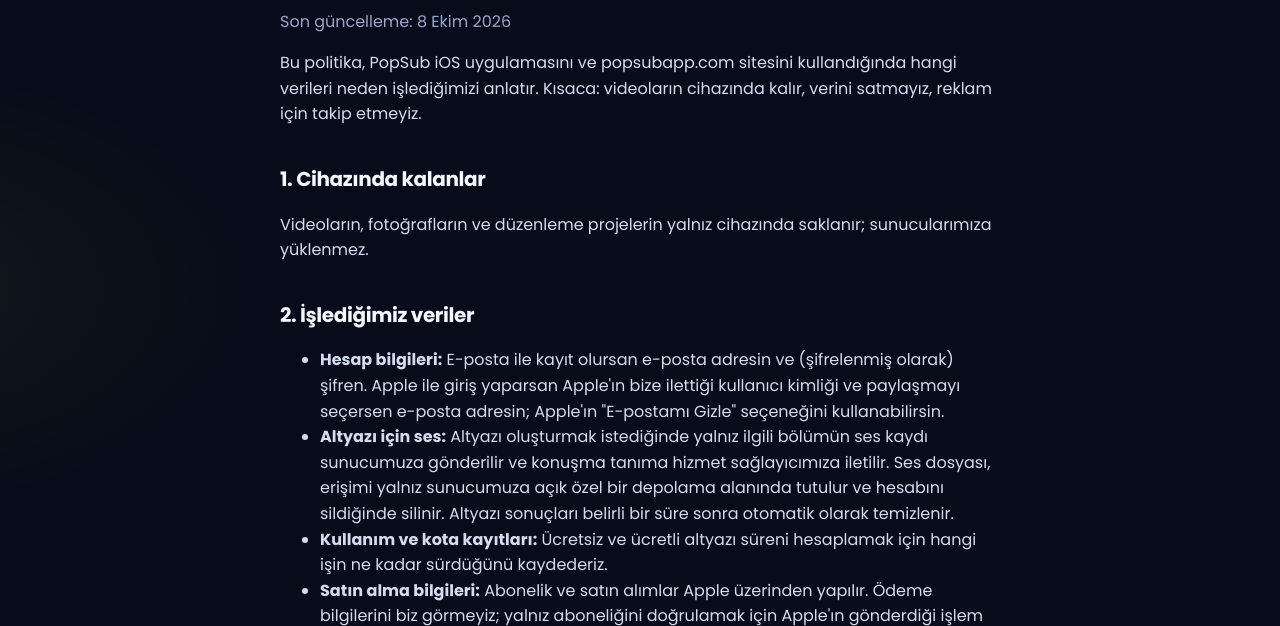
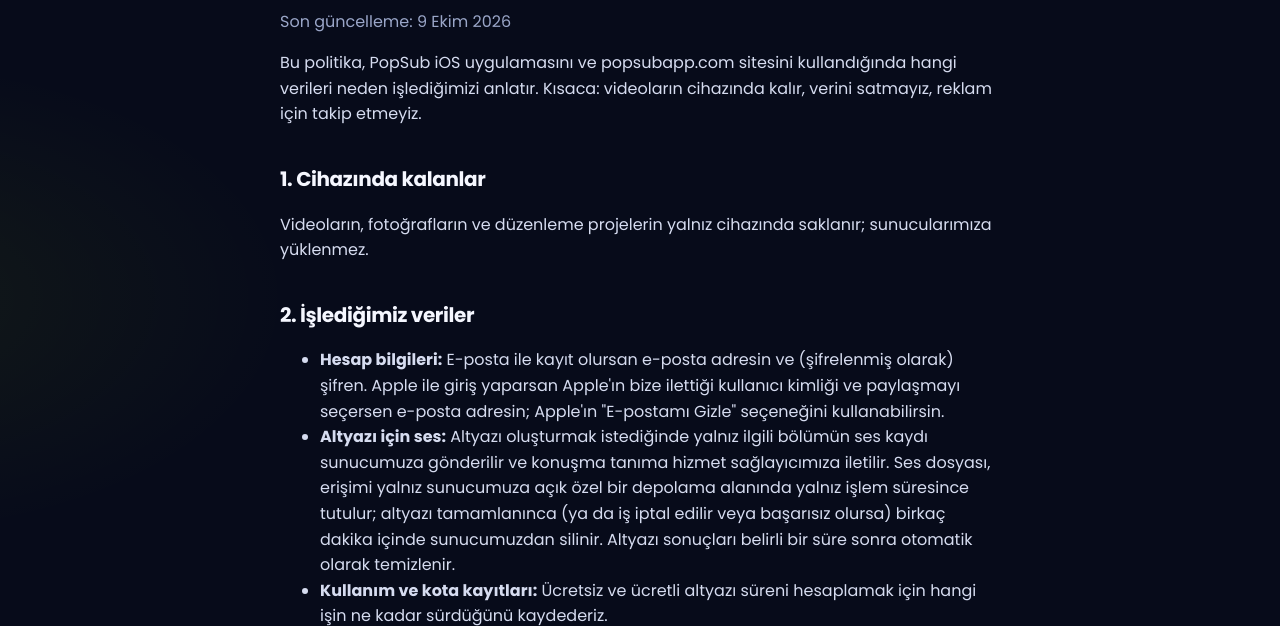
Before and after one commit to Eyyogang/popsubapp-site, a plain HTML site: page gizlilik/index.html in a window 1280 px wide. Shown: the part 182-808 px from the top of the page. Drawn offline with Linux system fonts and the light colour scheme.

Commit message:
Gizlilik: ses dosyası iş bitince silinir

```diff
--- a/gizlilik/index.html
+++ b/gizlilik/index.html
@@ -21,7 +21,7 @@
 
   <main class="wrap doc">
     <h1>Gizlilik Politikası</h1>
-    <p class="meta">Son güncelleme: 8 Ekim 2026</p>
+    <p class="meta">Son güncelleme: 9 Ekim 2026</p>
     <p>Bu politika, PopSub iOS uygulamasını ve popsubapp.com sitesini kullandığında hangi verileri neden işlediğimizi anlatır. Kısaca: videoların cihazında kalır, verini satmayız, reklam için takip etmeyiz.</p>
 
     <h2>1. Cihazında kalanlar</h2>
@@ -30,7 +30,7 @@
     <h2>2. İşlediğimiz veriler</h2>
     <ul>
       <li><strong>Hesap bilgileri:</strong> E-posta ile kayıt olursan e-posta adresin ve (şifrelenmiş olarak) şifren. Apple ile giriş yaparsan Apple'ın bize ilettiği kullanıcı kimliği ve paylaşmayı seçersen e-posta adresin; Apple'ın "E-postamı Gizle" seçeneğini kullanabilirsin.</li>
-      <li><strong>Altyazı için ses:</strong> Altyazı oluşturmak istediğinde yalnız ilgili bölümün ses kaydı sunucumuza gönderilir ve konuşma tanıma hizmet sağlayıcımıza iletilir. Ses dosyası, erişimi yalnız sunucumuza açık özel bir depolama alanında tutulur ve hesabını sildiğinde silinir. Altyazı sonuçları belirli bir süre sonra otomatik olarak temizlenir.</li>
+      <li><strong>Altyazı için ses:</strong> Altyazı oluşturmak istediğinde yalnız ilgili bölümün ses kaydı sunucumuza gönderilir ve konuşma tanıma hizmet sağlayıcımıza iletilir. Ses dosyası, erişimi yalnız sunucumuza açık özel bir depolama alanında yalnız işlem süresince tutulur; altyazı tamamlanınca (ya da iş iptal edilir veya başarısız olursa) birkaç dakika içinde sunucumuzdan silinir. Altyazı sonuçları belirli bir süre sonra otomatik olarak temizlenir.</li>
       <li><strong>Kullanım ve kota kayıtları:</strong> Ücretsiz ve ücretli altyazı süreni hesaplamak için hangi işin ne kadar sürdüğünü kaydederiz.</li>
       <li><strong>Satın alma bilgileri:</strong> Abonelik ve satın alımlar Apple üzerinden yapılır. Ödeme bilgilerini biz görmeyiz; yalnız aboneliğini doğrulamak için Apple'ın gönderdiği işlem bilgilerini saklarız.</li>
     </ul>
@@ -52,7 +52,7 @@
     </ul>
 
     <h2>5. Saklama süresi ve hesap silme</h2>
-    <p>Hesap ve kullanım verilerini hesabın açık olduğu sürece saklarız. Uygulamada <strong>Hesap → Hesabı sil</strong> ile hesabını sildiğinde sunucudaki hesap verilerin ve ses dosyaların silinir; Apple ile giriş yaptıysan bu bağlantı da iptal edilir. Cihazındaki projelerin kalır. Yasal yükümlülük gereği saklanması gereken kayıtlar (ör. satın alma kayıtları) yalnız gerekli süre boyunca tutulur.</p>
+    <p>Hesap ve kullanım verilerini hesabın açık olduğu sürece saklarız. Uygulamada <strong>Hesap → Hesabı sil</strong> ile hesabını sildiğinde sunucudaki hesap verilerin ve varsa henüz işlenmekte olan ses dosyaların silinir; Apple ile giriş yaptıysan bu bağlantı da iptal edilir. Cihazındaki projelerin kalır. Yasal yükümlülük gereği saklanması gereken kayıtlar (ör. satın alma kayıtları) yalnız gerekli süre boyunca tutulur.</p>
 
     <h2>6. Hakların</h2>
     <p>6698 sayılı KVKK ve geçerli diğer mevzuat kapsamında verilerine erişme, düzeltme, silme ve işlemeye itiraz etme hakkına sahipsin. Talebin için <a href="mailto:destek@popsubapp.com">destek@popsubapp.com</a> adresine yaz.</p>
```
